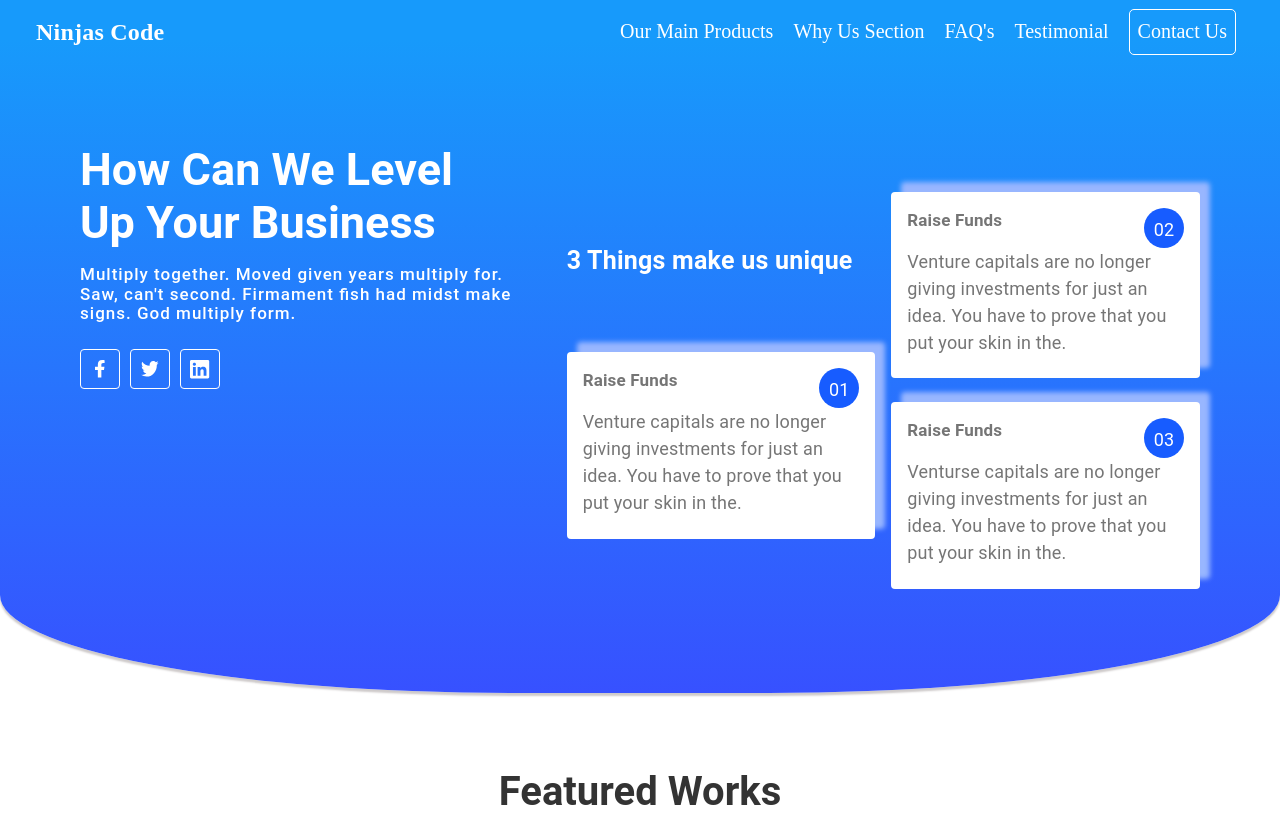
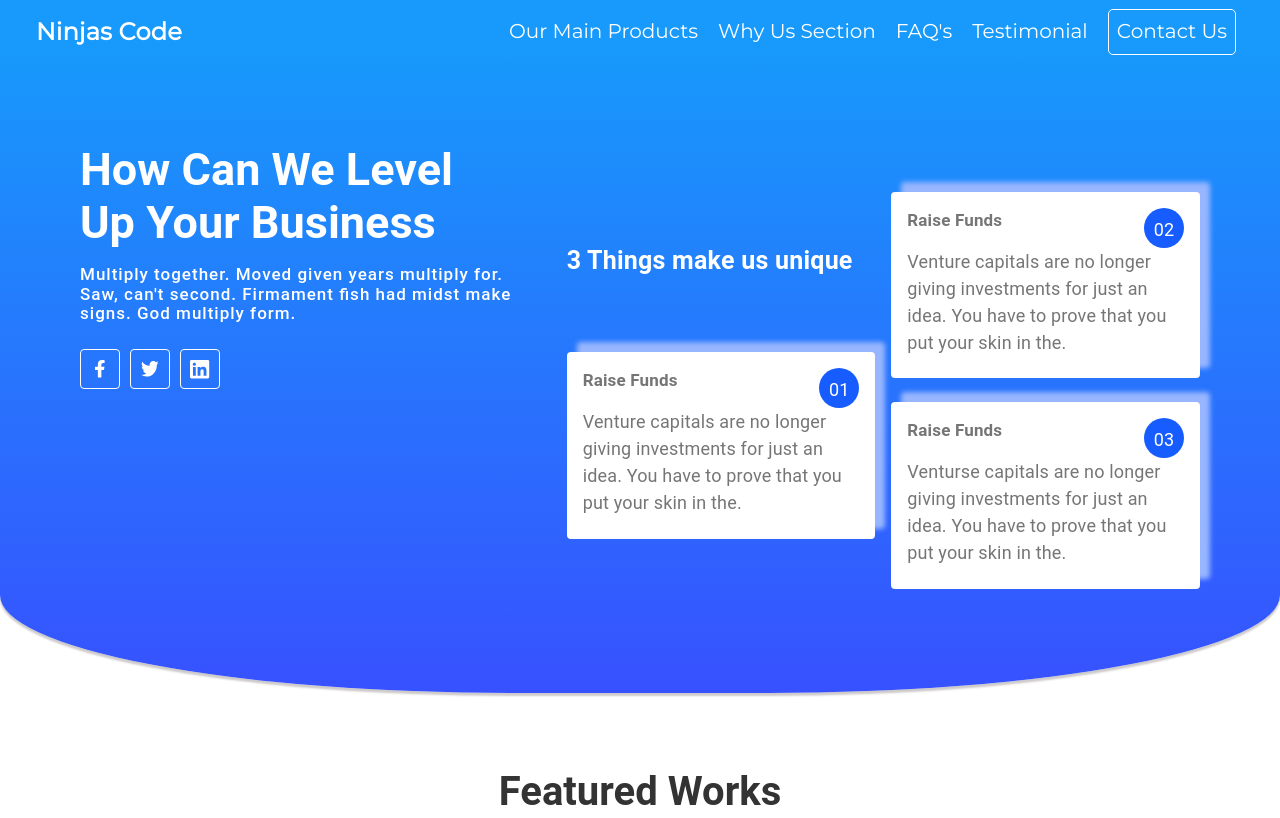
Before and after one commit to SharanGoharKhan/gatsbynetlify, a Gatsby site: page / in a window 1280 px wide. Shown: the top 818 px of the page. Built offline with nearby package versions, Linux system fonts and the light colour scheme; Gatsby itself is replaced by a stand-in of ours.

Commit message:
added montserrat

```diff
--- a/gatsby-browser.js
+++ b/gatsby-browser.js
@@ -4,4 +4,6 @@
  * See: https://www.gatsbyjs.com/docs/browser-apis/
  */
 
+import "@fontsource/montserrat"
+
 // You can delete this file if you're not using it
--- a/package.json
+++ b/package.json
@@ -5,6 +5,7 @@
   "version": "0.1.0",
   "author": "Kyle Mathews <mathews.kyle@gmail.com>",
   "dependencies": {
+    "@fontsource/montserrat": "^4.4.2",
     "@material-ui/core": "^4.11.4",
     "@material-ui/icons": "^4.11.2",
     "@material-ui/styles": "^4.11.4",
--- a/src/components/layout.css
+++ b/src/components/layout.css
@@ -10,7 +10,7 @@ body {
   -webkit-font-smoothing: antialiased;
   -moz-osx-font-smoothing: grayscale;
   color: hsla(0, 0%, 0%, 0.8);
-  font-family: georgia, serif;
+  font-family: 'Montserrat', georgia, serif;
   font-weight: normal;
   word-wrap: break-word;
   font-kerning: normal;
```
